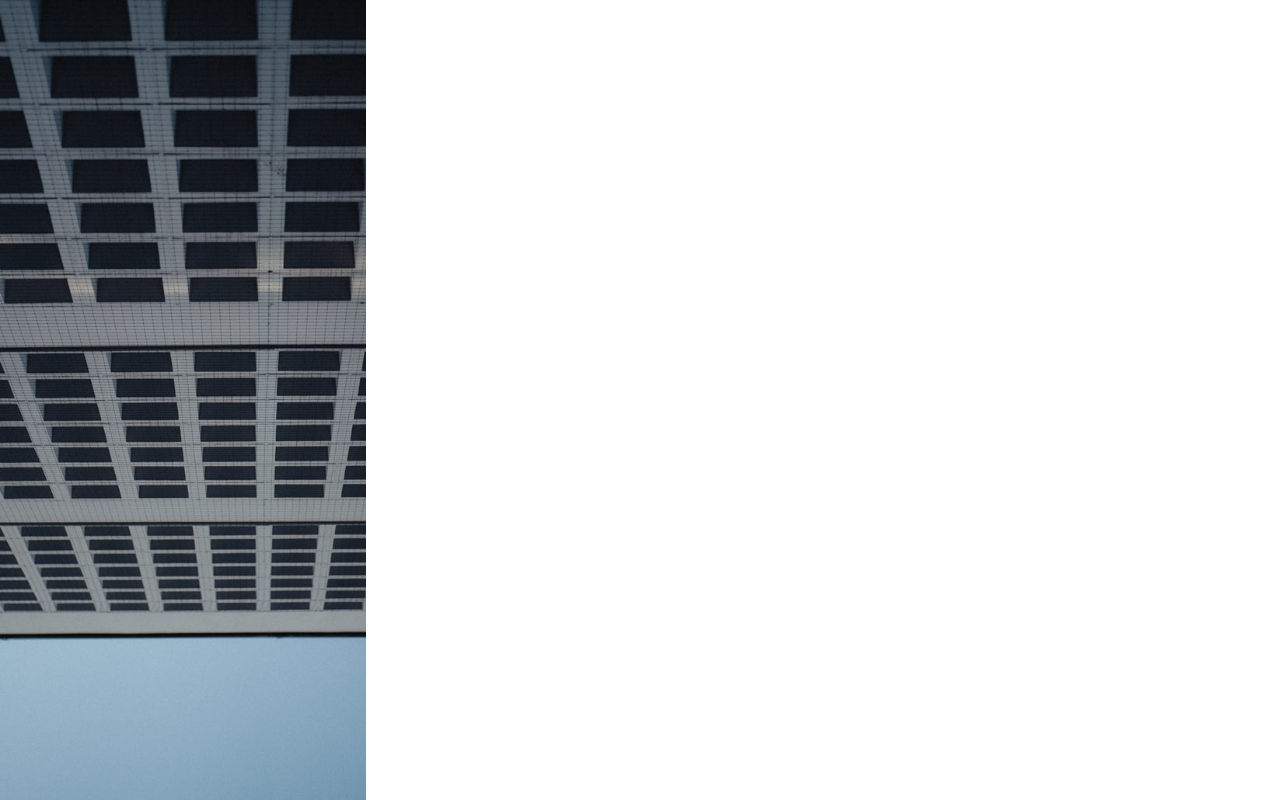
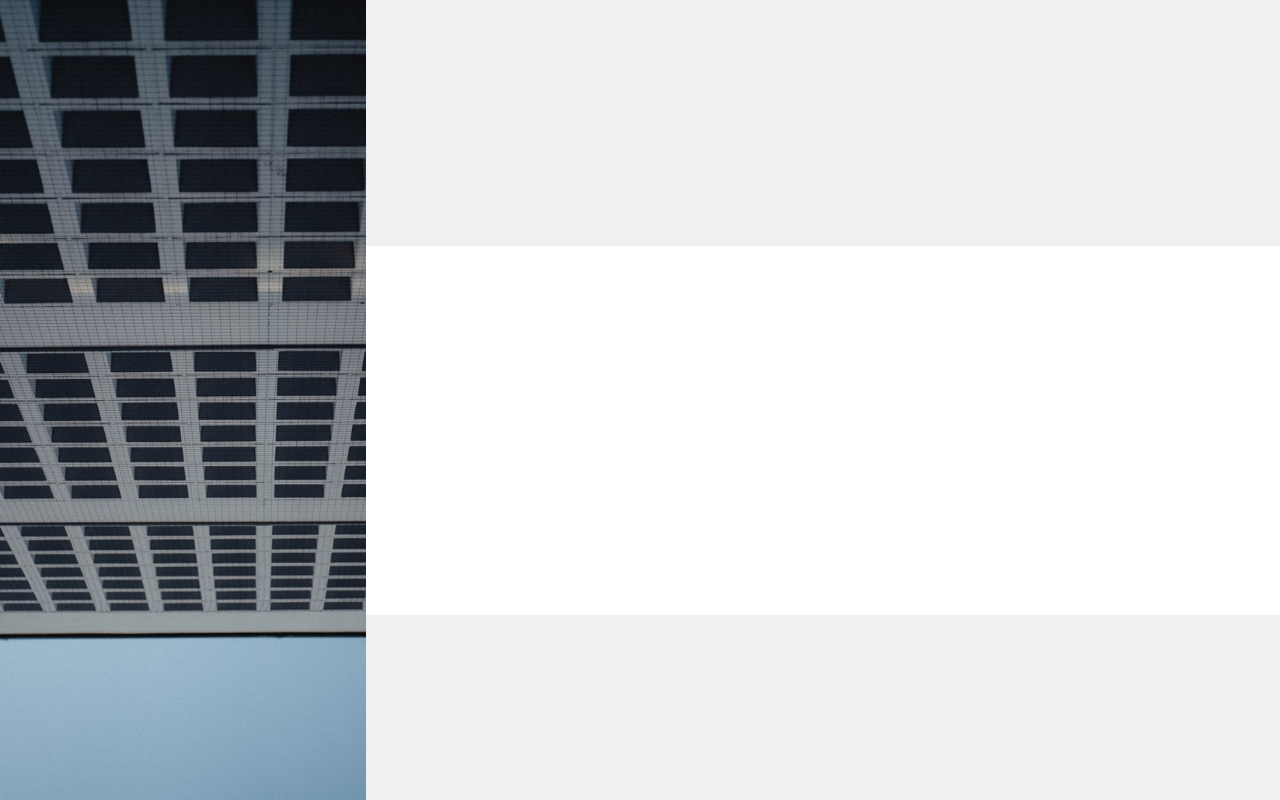
Before and after one commit to brianindy96/odin-signup-form, a plain HTML site: page index.html in a window 1280 px wide. Drawn offline with Linux system fonts and the light colour scheme.

Commit message:
Added Background-colors and set-layout for each section

```diff
--- a/style.css
+++ b/style.css
@@ -27,4 +27,29 @@ body{
 
 .area-right{
     flex: 2.5;
+    display: flex;
+    flex-direction: column;
 }
+
+.description,
+.footer{
+    background-color: rgb(240, 240, 240);
+    border: none;
+    z-index: -10000;
+}
+
+.description{
+    flex: 2;
+}
+
+.footer{
+    flex: 1.5;
+}
+
+
+
+.main{
+    flex: 3;
+    border: none;
+    box-shadow: 5px 5px 47px 5px rgba(0,0,0,0);
+}
```
Also changed, not shown: index.html (line endings or trailing spaces).
